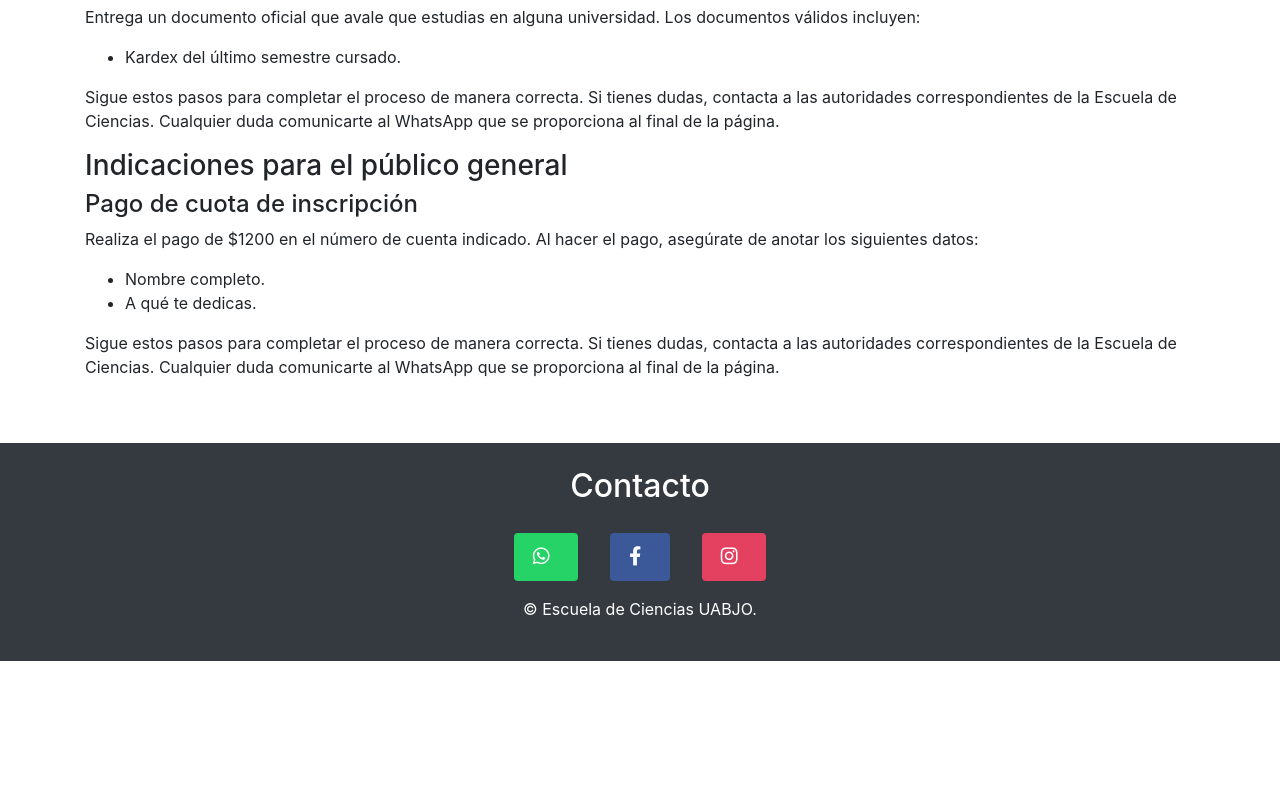
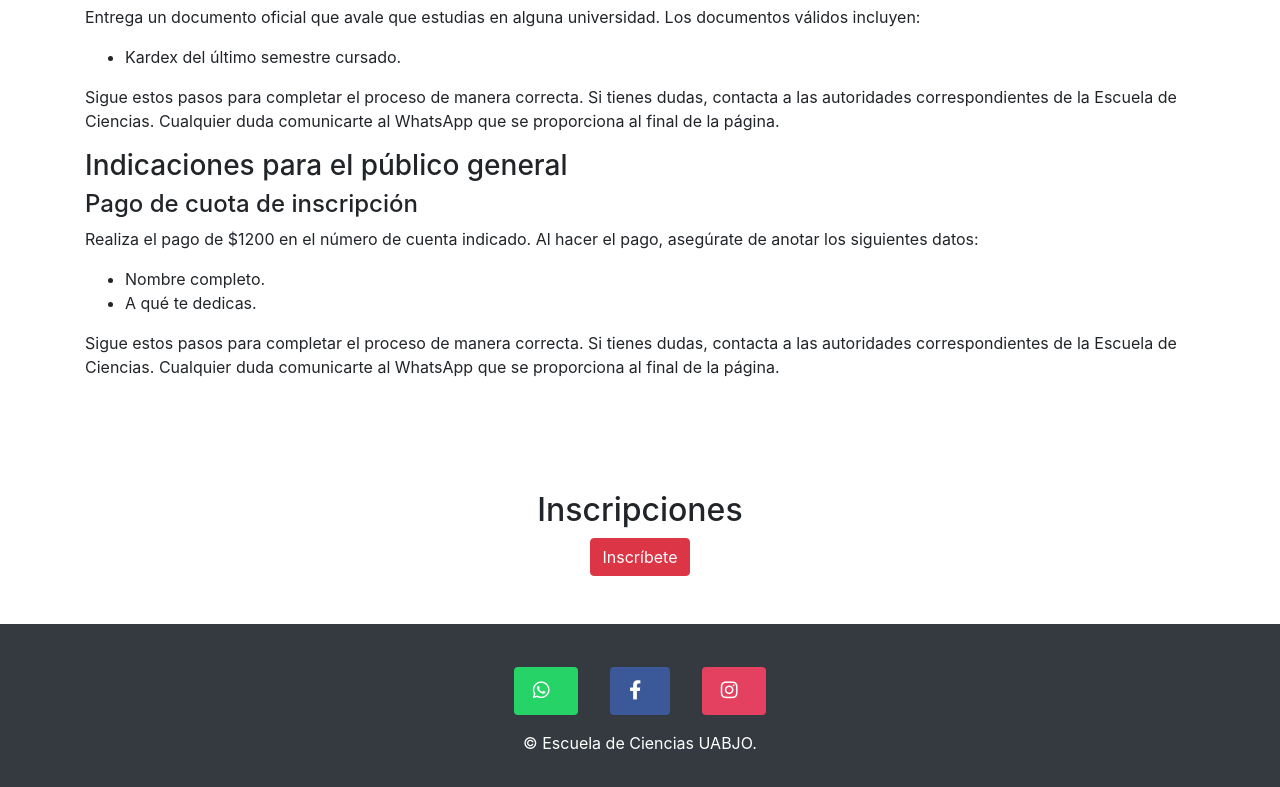
Before and after one commit to escciencias/CursoSerpientes, a plain HTML site: page index.html in a window 1280 px wide. Shown: the part 3061-3848 px from the top of the page. Before the commit the page ends 3722 px from the top, so only its background shows below. Drawn offline with nearby package versions, Linux system fonts and the light colour scheme.

Commit message:
se agrego el boton inscripciones

```diff
--- a/index.html
+++ b/index.html
@@ -180,9 +180,13 @@
         <p>Sigue estos pasos para completar el proceso de manera correcta. Si tienes dudas, contacta a las autoridades correspondientes de la Escuela de Ciencias. Cualquier duda comunicarte al WhatsApp que se proporciona al final de la página.</p>
     </section>
 
+    <section id="inscriptions" class="container py-5 text-center">
+        <h2>Inscripciones</h2>
+        <a href="https://forms.gle/semQPPwTemdaKVJGA" class="btn btn-danger">Inscríbete</a>
+    </section>
+
     <footer class="bg-dark text-white text-center py-4">
         <section id="contact" class="mb-3">
-            <h2 class="text-center">Contacto</h2>
             <a href="https://wa.me/9515796383" class="social-button whatsapp-button mr-2" target="_blank"><i class="fab fa-whatsapp"></i></a>
             <a href="https://www.facebook.com/UABJOEscuelaDeCiencias" class="social-button facebook-button mr-2" target="_blank"><i class="fab fa-facebook-f"></i></a>
             <a href="https://www.instagram.com/esccienciasuabjo/" class="social-button instagram-button" target="_blank"><i class="fab fa-instagram"></i></a>
```
